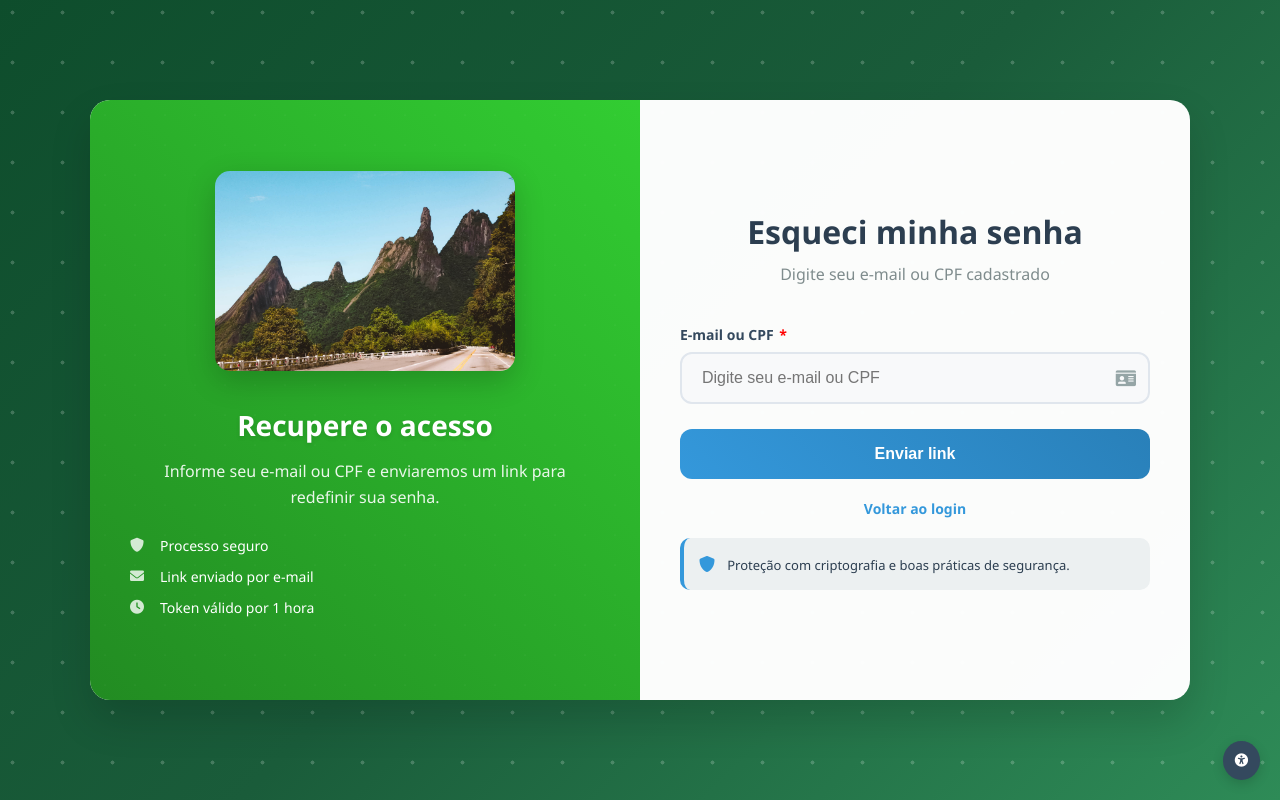
After one commit to MadtraxDark/Plataforma-de-Participa-o-Cidad-Digital, a Flask app: page /forgot in a window 1280 px wide. The commit adds this page. Run offline with Flask 2, Linux system fonts and the light colour scheme; some libraries are stand-ins or nearby versions.

Commit message:
Recuperação de senha
Criadas rotas /forgot e /reset/<token> no main.py usando itsdangerous para tokens temporários.

Implementado envio de e-mail via SMTP (Gmail) com variáveis MAIL_USER e MAIL_PASS no .env.

Criadas novas páginas forgot.html e reset.html no mesmo padrão visual de login/cadastro.

Ajustado link “Esqueci minha senha” em index.html para /forgot.

Mensagens de feedback (flash)

Criado componente reutilizável partials/flash_messages.html para exibir mensagens de sucesso/erro/aviso.

Adicionado bloco {% include "partials/flash_messages.html" %} em todas as páginas.

Estilos de alertas (.alert-success, .alert-danger, etc.) adicionados em style.css.

JS no script.js para fechar automaticamente os alerts ou via botão ×.

Validação de senha

Checklist dinâmico em tempo real para senha forte (mínimo 8 caracteres, maiúscula, minúscula e número).

Implementado em cadastro e reset, reaproveitando os mesmos IDs.

Melhorada a confirmação de senha:

Mostra aviso inline (“As senhas não coincidem”) quando diferente.

Campo ganha borda vermelha e botão é desabilitado até corrigir.

```diff
--- a/main.py
+++ b/main.py
@@ -10,6 +10,10 @@ import pathlib
 import psycopg
 from psycopg.rows import dict_row
 from psycopg.errors import UniqueViolation
+
+from itsdangerous import URLSafeTimedSerializer, BadSignature, SignatureExpired
+import smtplib
+from email.mime.text import MIMEText
 
 # ========= Config básica =========
 load_dotenv()
@@ -101,6 +105,47 @@ def login_required(view):
         return view(*args, **kwargs)
     return wrapped
 
+# ========= Recuperação de senha (tokens + e-mail) =========
+serializer = URLSafeTimedSerializer(app.secret_key)
+
+def generate_reset_token(email: str) -> str:
+    return serializer.dumps(email, salt="reset-salt")
+
+def verify_reset_token(token: str, max_age: int = 3600):
+    try:
+        return serializer.loads(token, salt="reset-salt", max_age=max_age)
+    except (BadSignature, SignatureExpired):
+        return None
+
+def send_reset_email(to_email: str, token: str):
+    """
+    Envia e-mail usando Gmail (SSL 465).
+    Requer MAIL_USER e MAIL_PASS (senha de app) no .env.
+    """
+    mail_user = os.getenv("MAIL_USER")
+    mail_pass = os.getenv("MAIL_PASS")
+
+    if not mail_user or not mail_pass:
+        raise RuntimeError("MAIL_USER/MAIL_PASS não configurados no .env")
+
+    reset_url = url_for("reset_password", token=token, _external=True)
+    body = (
+        "Olá!\n\n"
+        "Recebemos um pedido para redefinir sua senha no Participa Terê.\n"
+        f"Acesse o link abaixo (válido por 1 hora):\n{reset_url}\n\n"
+        "Se você não solicitou, ignore este e-mail."
+    )
+
+    msg = MIMEText(body, _charset="utf-8")
+    msg["Subject"] = "Recuperação de senha - Participa Terê"
+    msg["From"] = mail_user
+    msg["To"] = to_email
+
+    # Envio
+    with smtplib.SMTP_SSL("smtp.gmail.com", 465) as server:
+        server.login(mail_user, mail_pass)
+        server.send_message(msg)
+
 # ========= Rotas =========
 @app.route("/")
 def root():
@@ -118,7 +163,6 @@ def home():
     try:
         return render_template("home.html", user=user, title="Início")
     except TemplateNotFound:
-        # fallback caso você ainda não tenha criado templates/home.html
         return f"Bem-vindo, {user['name']}! (Crie templates/home.html para uma página completa)"
 
 @app.route("/login", methods=["GET", "POST"])
@@ -179,7 +223,7 @@ def register():
                     VALUES (%s, %s, %s, %s)
                 """, (name, email, cpf, pw_hash))
                 conn.commit()
-            flash("Conta criada! Faça login.", "success")
+            flash("Conta criada com sucesso!", "success")
             return redirect(url_for("login"))
         except UniqueViolation as e:
             msg = "E-mail ou CPF já cadastrado."
@@ -194,6 +238,67 @@ def register():
 
     return render_template("cadastro.html", title="Cadastro")
 
+# ====== NOVO: solicitar reset ======
+@app.route("/forgot", methods=["GET", "POST"])
+def forgot():
+    if request.method == "POST":
+        identifier = (request.form.get("identifier") or "").strip()
+
+        if not identifier:
+            flash("Informe seu e-mail ou CPF.", "warning")
+            return render_template("forgot.html", title="Esqueci minha senha", identifier=identifier)
+
+        # busca por email ou cpf
+        with get_conn() as conn, conn.cursor() as cur:
+            if is_email(identifier):
+                cur.execute("SELECT email FROM public.users WHERE LOWER(email)=LOWER(%s)", (identifier,))
+            else:
+                cpf = clean_cpf(identifier)
+                cur.execute("SELECT email FROM public.users WHERE cpf=%s", (cpf,))
+            user = cur.fetchone()
+
+        if not user:
+            flash("Usuário não encontrado para o e-mail/CPF informado.", "danger")
+            return render_template("forgot.html", title="Esqueci minha senha", identifier=identifier)
+
+        try:
+            token = generate_reset_token(user["email"])
+            send_reset_email(user["email"], token)
+            # sucesso!
+            flash("Enviamos um link de recuperação para o seu e-mail.", "success")
+            return redirect(url_for("login"))
+        except Exception as e:
+            flash(f"Falha ao enviar e-mail: {e}", "danger")
+            return render_template("forgot.html", title="Esqueci minha senha", identifier=identifier)
+
+    return render_template("forgot.html", title="Esqueci minha senha")
+
+# ====== NOVO: redefinir com token ======
+@app.route("/reset/<token>", methods=["GET", "POST"])
+def reset_password(token):
+    email = verify_reset_token(token)
+    if not email:
+        flash("Token inválido ou expirado.", "danger")
+        return redirect(url_for("forgot"))
+
+    if request.method == "POST":
+        password = request.form.get("password", "").strip()
+        if not password:
+            flash("Informe a nova senha.", "warning")
+            return render_template("reset.html", title="Redefinir senha", token=token)
+
+        pw_hash = generate_password_hash(password)
+        with get_conn() as conn, conn.cursor() as cur:
+            cur.execute(
+                "UPDATE public.users SET password_hash=%s WHERE LOWER(email)=LOWER(%s)",
+                (pw_hash, email),
+            )
+            conn.commit()
+        flash("Senha redefinida! Agora você pode entrar.", "success")
+        return redirect(url_for("login"))
+
+    return render_template("reset.html", title="Redefinir senha", token=token)
+
 @app.route("/logout", methods=["POST"])
 @login_required
 def logout():
--- a/static/script.js
+++ b/static/script.js
@@ -82,22 +82,87 @@ function setValidity(el, ok, msg=''){ if(!el) return; el.setCustomValidity(ok?''
   });
 })();
 
-// ============ CADASTRO ============
-(function initCadastro(){
-  const form = document.getElementById('cadastroForm');
-  if (!form) return; // não está na página de cadastro
+// ============ CADASTRO + RESET DE SENHA ============
+(function initCadastroOuReset(){
+  const cadastroForm = document.getElementById('cadastroForm');
+  const resetForm    = document.getElementById('resetForm');
+  const form = cadastroForm || resetForm;
+  if (!form) return; // não está em nenhuma dessas páginas
 
-  const nome       = form.querySelector('#nome');
-  const email      = form.querySelector('#email');
-  const cpf        = form.querySelector('#cpf');
-  const telefone   = form.querySelector('#telefone');
-  const senha      = form.querySelector('#senhaCadastro');     // <- IDs do HTML final
+  const isReset = form.id === 'resetForm';
+
+  // Campos que existem nos dois
+  const senha      = form.querySelector('#senhaCadastro');
   const confirmar  = form.querySelector('#confirmarSenha');
-  const termos     = form.querySelector('#termos');
-  const btn        = form.querySelector('#btnCadastrar');
   const eyeSenha   = form.querySelector('#toggleSenhaCadastro');
   const eyeConf    = form.querySelector('#toggleConfirmarSenha');
+  const btn        = form.querySelector('#btnCadastrar'); // mesmo id nas duas telas
   const pwReqs     = form.querySelector('#pwReqs');
+
+  // nó de erro inline para "confirmar senha"
+function getOrMakeErrorNode(input){
+  if (!input) return null;
+  let help = input.closest('.form-group')?.querySelector('.field-error');
+  if (!help){
+    help = document.createElement('small');
+    help.className = 'field-help field-error';
+    help.setAttribute('aria-live','polite');
+    input.closest('.form-group')?.appendChild(help);
+  }
+  return help;
+}
+const confirmarHelp = getOrMakeErrorNode(confirmar);
+
+function setConfirmMismatch(on){
+  if (!confirmar) return;
+  if (on){
+    setValidity(confirmar, false, 'As senhas não coincidem.');
+    confirmar.setAttribute('aria-invalid','true');
+    confirmar.classList.add('invalid');
+    if (confirmarHelp) { confirmarHelp.textContent = 'As senhas não coincidem.'; confirmarHelp.classList.add('show'); }
+  } else {
+    setValidity(confirmar, true, '');
+    confirmar.removeAttribute('aria-invalid');
+    confirmar.classList.remove('invalid');
+    if (confirmarHelp) { confirmarHelp.textContent = ''; confirmarHelp.classList.remove('show'); }
+  }
+}
+
+// requisitos + confirmação em tempo real
+senha?.addEventListener('input', () => {
+  const c = updatePwChecklist(senha.value);
+  const allOk = c.len && c.lower && c.upper && c.digit;
+  const mismatch = !!(confirmar?.value) && confirmar.value !== senha.value;
+  setConfirmMismatch(mismatch);
+  btn?.toggleAttribute('disabled', !allOk || mismatch);
+});
+
+confirmar?.addEventListener('input', () => {
+  const mismatch = !!(senha?.value) && confirmar.value !== (senha?.value || '');
+  setConfirmMismatch(mismatch);
+  const c = updatePwChecklist(senha?.value || '');
+  const allOk = c.len && c.lower && c.upper && c.digit;
+  btn?.toggleAttribute('disabled', !allOk || mismatch);
+});
+
+// na saída do campo, mostra balão nativo também (opcional)
+confirmar?.addEventListener('blur', () => {
+  if (confirmar.value && senha?.value && confirmar.value !== senha.value){
+    confirmar.reportValidity();
+  }
+});
+
+  // Campos que só existem no cadastro (faça lookup seguro)
+  const nome     = form.querySelector('#nome');
+  const email    = form.querySelector('#email');
+  const cpf      = form.querySelector('#cpf');
+  const telefone = form.querySelector('#telefone');
+  const termos   = form.querySelector('#termos');
+
+  // --- helpers já existentes no seu arquivo ---
+  // onlyDigits, maskCPF, maskPhone, validateCPF, setValidity...
+
+  // Mapeamento visual dos requisitos de senha
   const reqMap = pwReqs ? {
     len:   pwReqs.querySelector('[data-check="len"]'),
     lower: pwReqs.querySelector('[data-check="lower"]'),
@@ -107,65 +172,111 @@ function setValidity(el, ok, msg=''){ if(!el) return; el.setCustomValidity(ok?''
 
   function updatePwChecklist(v){
     if (!reqMap) return {len:true,lower:true,upper:true,digit:true};
-    const checks = { len: v.length>=8, lower:/[a-z]/.test(v), upper:/[A-Z]/.test(v), digit:/\d/.test(v) };
-    Object.entries(checks).forEach(([k,ok]) => reqMap[k]?.classList.toggle('ok', ok));
+    const checks = {
+      len:   v.length >= 8,
+      lower: /[a-z]/.test(v),
+      upper: /[A-Z]/.test(v),
+      digit: /\d/.test(v)
+    };
+    Object.entries(checks).forEach(([k, ok]) => reqMap[k]?.classList.toggle('ok', ok));
     return checks;
   }
 
-  // máscaras
+  // Máscaras (só se os campos existirem)
   cpf?.addEventListener('input', () => {
     const d = onlyDigits(cpf.value);
     cpf.value = maskCPF(d);
-    if (d && d.length!==11) setValidity(cpf,false,'CPF deve conter 11 dígitos.'); else setValidity(cpf,true);
+    if (d && d.length !== 11) setValidity(cpf, false, 'CPF deve conter 11 dígitos.');
+    else setValidity(cpf, true);
   });
   telefone?.addEventListener('input', () => { telefone.value = maskPhone(onlyDigits(telefone.value)); });
 
-  // toggles senha
+  // Mostrar/ocultar senha
   const toggleVis = (input, icon) => { if(!(input&&icon)) return; input.type = input.type==='password'?'text':'password'; icon.classList.toggle('fa-eye-slash'); };
   eyeSenha?.addEventListener('click', ()=>toggleVis(senha,eyeSenha));
   eyeConf ?.addEventListener('click', ()=>toggleVis(confirmar,eyeConf));
   eyeSenha?.addEventListener('keydown', e=>{ if(e.key==='Enter'||e.key===' '){ e.preventDefault(); toggleVis(senha,eyeSenha);} });
   eyeConf ?.addEventListener('keydown', e=>{ if(e.key==='Enter'||e.key===' '){ e.preventDefault(); toggleVis(confirmar,eyeConf);} });
 
-  // requisitos em tempo real
+  // Requisitos em tempo real + confirmação
   senha?.addEventListener('input', () => {
     const c = updatePwChecklist(senha.value);
     const allOk = c.len && c.lower && c.upper && c.digit;
-    btn?.toggleAttribute('disabled', !allOk);
-    if (confirmar.value && confirmar.value !== senha.value){
+    btn?.toggleAttribute('disabled', !allOk || (confirmar && confirmar.value !== senha.value));
+    if (confirmar?.value && confirmar.value !== senha.value){
       setValidity(confirmar,false,'As senhas não coincidem.');
     } else {
       setValidity(confirmar,true);
     }
   });
   confirmar?.addEventListener('input', () => {
-    if (confirmar.value && confirmar.value !== senha.value){
+    if (confirmar.value && senha && confirmar.value !== senha.value){
       setValidity(confirmar,false,'As senhas não coincidem.');
     } else {
       setValidity(confirmar,true);
     }
+    // reavalia botão
+    const c = updatePwChecklist(senha?.value || '');
+    const allOk = c.len && c.lower && c.upper && c.digit;
+    btn?.toggleAttribute('disabled', !allOk || (confirmar && confirmar.value !== (senha?.value||'')));
   });
   updatePwChecklist(senha?.value || '');
 
-  // submit: valida e deixa enviar pro Flask
+  // Submit: validação específica por tela
   form.addEventListener('submit', (e) => {
-    if (!nome.value.trim()){ nome.reportValidity(); e.preventDefault(); return; }
-    if (!isEmail(email.value.trim())){ setValidity(email,false,'Informe um e-mail válido.'); email.reportValidity(); e.preventDefault(); return; }
+    // spinner visual
+    btn?.classList.add('loading');
+
+    if (isReset){
+      // Somente senha/confirmar
+      const c = updatePwChecklist(senha?.value || '');
+      if (!(c.len && c.lower && c.upper && c.digit)){ senha?.reportValidity(); e.preventDefault(); btn?.classList.remove('loading'); return; }
+      if (senha?.value !== confirmar?.value){ setValidity(confirmar,false,'As senhas não coincidem.'); confirmar?.reportValidity(); e.preventDefault(); btn?.classList.remove('loading'); return; }
+      setValidity(confirmar,true);
+      return; // deixa enviar
+    }
+
+    // Cadastro completo
+    if (!nome?.value.trim()){ nome?.reportValidity(); e.preventDefault(); btn?.classList.remove('loading'); return; }
+    // e-mail
+    if (email && !/^[^\s@]+@[^\s@]+\.[^\s@]{2,}$/i.test(email.value.trim())){
+      setValidity(email,false,'Informe um e-mail válido.');
+      email.reportValidity(); e.preventDefault(); btn?.classList.remove('loading'); return;
+    }
     setValidity(email,true);
-
-    const d = onlyDigits(cpf.value);
-    if (d.length!==11){ setValidity(cpf,false,'CPF deve conter 11 dígitos.'); cpf.reportValidity(); e.preventDefault(); return; }
-    if (!validateCPF(d)){ setValidity(cpf,false,'CPF inválido. Verifique os dígitos.'); cpf.reportValidity(); e.preventDefault(); return; }
+    // CPF
+    const d = onlyDigits(cpf?.value || '');
+    if (d.length !== 11){ setValidity(cpf,false,'CPF deve conter 11 dígitos.'); cpf?.reportValidity(); e.preventDefault(); btn?.classList.remove('loading'); return; }
+    if (!validateCPF(d)){ setValidity(cpf,false,'CPF inválido. Verifique os dígitos.'); cpf?.reportValidity(); e.preventDefault(); btn?.classList.remove('loading'); return; }
     setValidity(cpf,true);
-
-    const c = updatePwChecklist(senha.value);
-    if (!(c.len && c.lower && c.upper && c.digit)){ senha.reportValidity(); e.preventDefault(); return; }
-    if (senha.value !== confirmar.value){ setValidity(confirmar,false,'As senhas não coincidem.'); confirmar.reportValidity(); e.preventDefault(); return; }
+    // senha
+    const c = updatePwChecklist(senha?.value || '');
+    if (!(c.len && c.lower && c.upper && c.digit)){ senha?.reportValidity(); e.preventDefault(); btn?.classList.remove('loading'); return; }
+    if (senha?.value !== confirmar?.value){ setValidity(confirmar,false,'As senhas não coincidem.'); confirmar?.reportValidity(); e.preventDefault(); btn?.classList.remove('loading'); return; }
     setValidity(confirmar,true);
-
-    if (!termos.checked){ termos.setCustomValidity('Você precisa aceitar os termos.'); termos.reportValidity(); e.preventDefault(); return; }
-    termos.setCustomValidity('');
-
-    btn?.classList.add('loading'); // spinner visual; o form segue
+    // termos (se existir)
+    if (termos && !termos.checked){ termos.setCustomValidity('Você precisa aceitar os termos.'); termos.reportValidity(); e.preventDefault(); btn?.classList.remove('loading'); return; }
+    termos?.setCustomValidity('');
   });
 })();
+
+// ==== Flash: auto-close e clique para fechar ====
+(function initFlashes(){
+  const container = document.querySelector('.flash-container');
+  if (!container) return;
+  container.querySelectorAll('.alert').forEach(alert => {
+    // fechar ao clicar no X
+    alert.querySelector('.alert-close')?.addEventListener('click', ()=> alert.remove());
+    // auto fechar em 5s
+    setTimeout(()=> alert.remove(), 5000);
+  });
+})();
+
+// ==== Botão loading no forgot ====
+(function initForgot(){
+  const form = document.querySelector('form[action="/forgot"], form#forgotForm') ||
+               (document.querySelector('h1')?.textContent?.includes('Recuperar') ? document.querySelector('form') : null);
+  if (!form) return;
+  const btn = form.querySelector('button[type="submit"]');
+  form.addEventListener('submit', ()=> btn?.classList.add('loading'));
+})();
--- /dev/null
+++ b/templates/forgot.html
@@ -0,0 +1,75 @@
+<!DOCTYPE html>
+<html lang="pt-BR">
+<head>
+  <meta charset="UTF-8" />
+  <meta name="viewport" content="width=device-width, initial-scale=1.0"/>
+  <title>Participa Terê - Recuperar senha</title>
+  <link href="https://cdnjs.cloudflare.com/ajax/libs/font-awesome/6.0.0/css/all.min.css" rel="stylesheet">
+  <link rel="stylesheet" href="../static/style.css">
+</head>
+<body>
+{% include "partials/flash_messages.html" %}
+<div class="background-pattern"></div>
+
+<div class="login-container">
+  <!-- Lado esquerdo (hero) -->
+  <div class="login-left">
+    <div class="hero-content">
+      <div class="hero-image">
+        <img src="{{ url_for('static', filename='img/tere.png') }}" alt="Montanhas de Teresópolis - Participação cidadã" />
+      </div>
+      <h2 class="hero-title">Recupere o acesso</h2>
+      <p class="hero-subtitle">Informe seu e-mail ou CPF e enviaremos um link para redefinir sua senha.</p>
+      <ul class="features-list">
+        <li><i class="fas fa-shield-alt"></i> Processo seguro</li>
+        <li><i class="fas fa-envelope"></i> Link enviado por e-mail</li>
+        <li><i class="fas fa-clock"></i> Token válido por 1 hora</li>
+      </ul>
+    </div>
+  </div>
+
+  <!-- Lado direito (form) -->
+  <div class="login-right">
+    <div class="login-header">
+      <h1>Esqueci minha senha</h1>
+      <p>Digite seu e-mail ou CPF cadastrado</p>
+    </div>
+
+    <form class="login-form" id="forgotForm" novalidate method="post" action="/forgot">
+      <div class="form-group">
+        <label class="form-label" for="identifier">E-mail ou CPF</label>
+        <div class="field">
+          <input type="text" id="identifier" name="identifier" class="form-input"
+                 placeholder="Digite seu e-mail ou CPF" required autocomplete="username"
+                 value="{{ identifier | default('') }}">
+          <i class="fas fa-id-card input-icon" aria-hidden="true"></i>
+        </div>
+      </div>
+
+      <button type="submit" class="login-btn" id="btnEnviarLink">
+        <span class="btn-text">Enviar link</span>
+        <span class="loading" aria-hidden="true">
+          <span class="spinner" aria-hidden="true"></span>
+        </span>
+      </button>
+
+      <div class="register-link">
+        <a href="/login">Voltar ao login</a>
+      </div>
+
+      <div class="security-info">
+        <i class="fas fa-shield-alt"></i>
+        <span>Proteção com criptografia e boas práticas de segurança.</span>
+      </div>
+    </form>
+  </div>
+</div>
+
+<button class="accessibility-btn" title="Acessibilidade">
+  <i class="fas fa-universal-access"></i>
+</button>
+
+<link rel="stylesheet" href="{{ url_for('static', filename='style.css') }}">
+<script src="{{ url_for('static', filename='script.js') }}" defer></script>
+</body>
+</html>
--- a/templates/index.html
+++ b/templates/index.html
@@ -3,11 +3,12 @@
 <head>
   <meta charset="UTF-8" />
   <meta name="viewport" content="width=device-width, initial-scale=1.0"/>
-  <title>Participa Tere - Login</title>
+  <title>Participa Terê - Login</title>
   <link href="https://cdnjs.cloudflare.com/ajax/libs/font-awesome/6.0.0/css/all.min.css" rel="stylesheet">
   <link rel="stylesheet" href="../static/style.css">
 </head>
 <body>
+{% include "partials/flash_messages.html" %}
 <div class="background-pattern"></div>
 
 <div class="login-container">
@@ -58,7 +59,7 @@
         <label class="checkbox-inline">
           <input type="checkbox" id="remember"> Lembrar-me
         </label>
-        <a href="#" class="forgot-password">Esqueci minha senha</a>
+        <a href="/forgot" class="forgot-password">Esqueci minha senha</a>
       </div>
 
       <button type="submit" class="login-btn" id="btnEntrar">
--- /dev/null
+++ b/templates/partials/flash_messages.html
@@ -0,0 +1,13 @@
+{# templates/partials/flash_messages.html #}
+{% with messages = get_flashed_messages(with_categories=true) %}
+  {% if messages %}
+    <div class="flash-container" role="status" aria-live="polite">
+      {% for category, message in messages %}
+        <div class="alert alert-{{ category }}">
+          <span class="alert-text">{{ message }}</span>
+          <button class="alert-close" aria-label="Fechar">&times;</button>
+        </div>
+      {% endfor %}
+    </div>
+  {% endif %}
+{% endwith %}
```
Also changed, not shown: static/style.css (+60 -0 lines), templates/cadastro.html (+4 -3 lines), templates/reset.html (added, +93 -0 lines).
